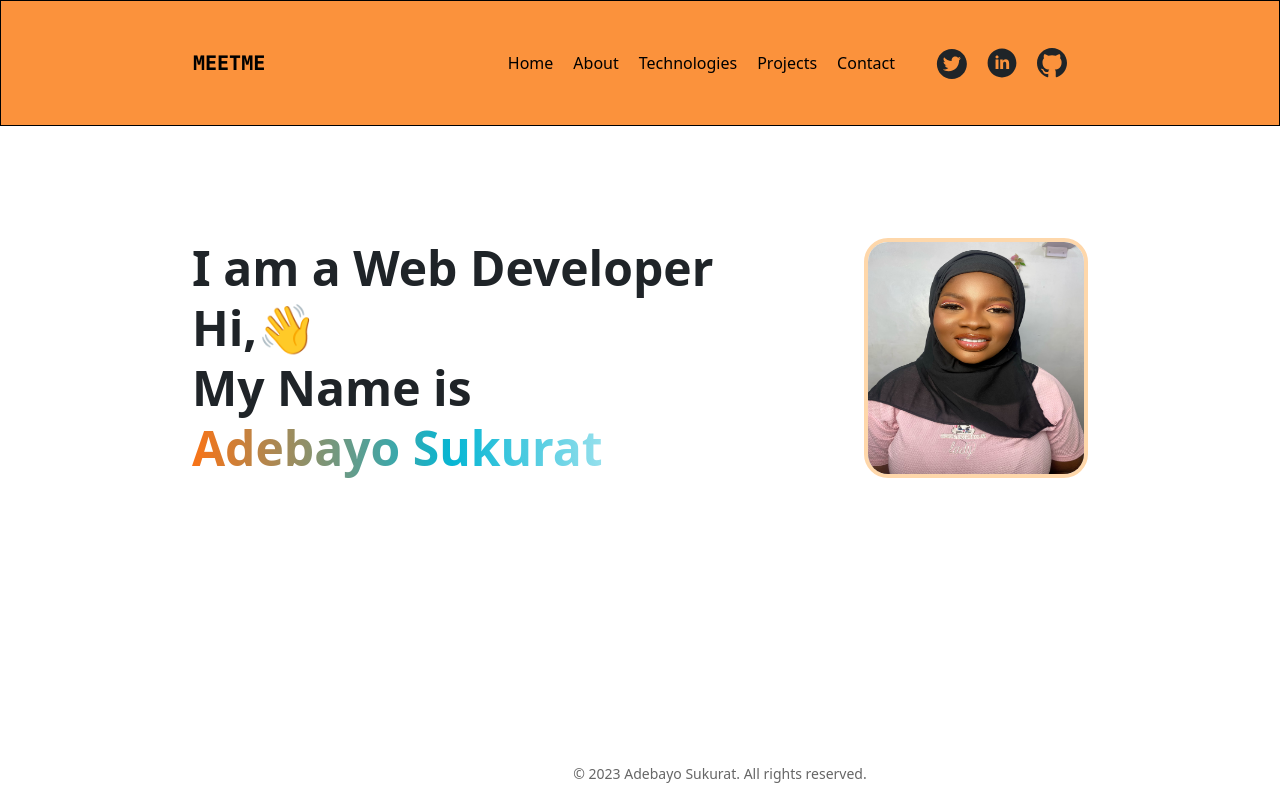
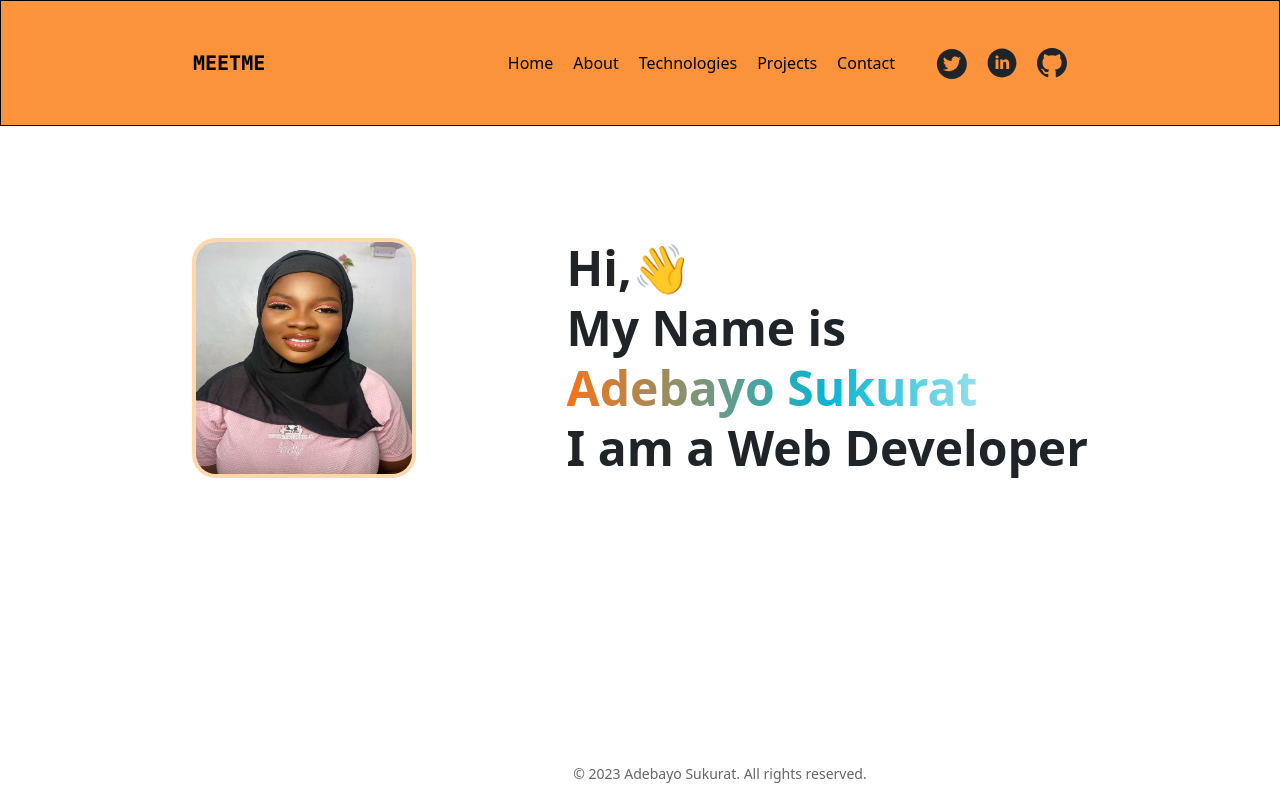
Before and after one commit to lollytech/New-Portfolio, a React (Create React App) app: page / in a window 1280 px wide. Built offline with nearby package versions, Linux system fonts and the light colour scheme.

Commit message:
Update Home.js

```diff
--- a/src/Pages/Home.js
+++ b/src/Pages/Home.js
@@ -58,16 +58,10 @@ function Home() {
 
   return (
     <main className="container mx-auto max-width section md:flex justify-between items-center ">
+        <div className="mt-5 md:mt-0 h-[30%] w-[25%]">
+        <img ref={myimageref} className="w-80 h-60 rounded-3xl md:ml-auto border-orange-200 border-4" src={img} alt="omolara" />
+      </div>
       <div>
-
-        <h2
-
-
- ref={h13}
-          className="text-2xl text-dark-heading dark:text-light-heading md:text-4xl xl:text-5xl xl:leading-tight font-bold"
-        >
-          {tagline}
-        </h2>
             <h1
           ref={h11}
           className="text-2xl text-dark-heading dark:text-light-heading md:text-4xl xl:text-5xl xl:leading-tight font-bold"
@@ -80,10 +74,16 @@ function Home() {
         >
           {name}
         </h1>
+            <h2
+
+
+ ref={h13}
+          className="text-2xl text-dark-heading dark:text-light-heading md:text-4xl xl:text-5xl xl:leading-tight font-bold"
+        >
+          {tagline}
+        </h2>
       </div>
-      <div className="mt-5 md:mt-0 h-[30%] w-[25%]">
-        <img ref={myimageref} className="w-80 h-60 rounded-3xl md:ml-auto border-orange-200 border-4" src={img} alt="omolara" />
-      </div>
+
     </main>
   );
 }
```
